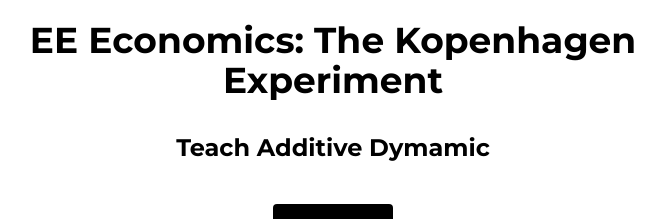
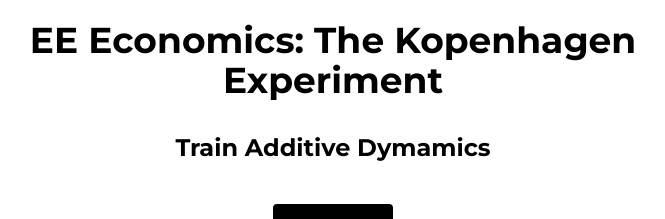
Before and after one commit to jenslaufer/ergodicity-economics-kopenhagen-experiment, a Vue app: page /#/ in a window 1280 px wide. Shown: the top 219 px of the page, without its empty margins (307-972 px from the left). Built offline with nearby package versions, Linux system fonts and the light colour scheme.

Commit message:
Refactored name of component

```diff
--- a/src/pages/Home.vue
+++ b/src/pages/Home.vue
@@ -2,9 +2,9 @@
   <div class="flex flex-col items-center justify-center">
     <div class="max-w-3xl min-w-xl sm:px-6 lg:px-8">
       <h1 class="text-brand1 text-4xl font-bold text-center mt-5 mb-8">EE Economics: The Kopenhagen Experiment</h1>
-      <teach title="Teach Additive Dymamic" v-if="step === 0" />
+      <training title="Train Additive Dymamics" v-if="step === 0" />
       <play-additive v-else-if="step === 1" />
-      <teach title="Teach Multiplicative Dymamic" v-else-if="step === 2" />
+      <training title="Train Multiplicative Dymamics" v-else-if="step === 2" />
       <play-multiplicative v-else-if="step === 3" />
       <results v-else-if="step === 4" />
       <div class="flex justify-center">
@@ -24,7 +24,7 @@
 import { ref } from "vue";
 import PlayAdditive from "./PlayAdditive.vue";
 import PlayMultiplicative from "./PlayMultiplicative.vue";
-import Teach from "./Teach.vue";
+import Training from "./Training.vue";
 import Results from "./Results.vue";
 
 const step = ref(0)
--- a/src/pages/TeachMultiplicative.vue
+++ /dev/null
@@ -1,3 +0,0 @@
-<template>
-    <h2 class="text-brand1 text-2xl font-bold text-center">Teach Multiplicative Dymamic</h2>
-</template>
```
Also changed, not shown: src/pages/Training.vue (renamed from src/pages/Teach.vue).
